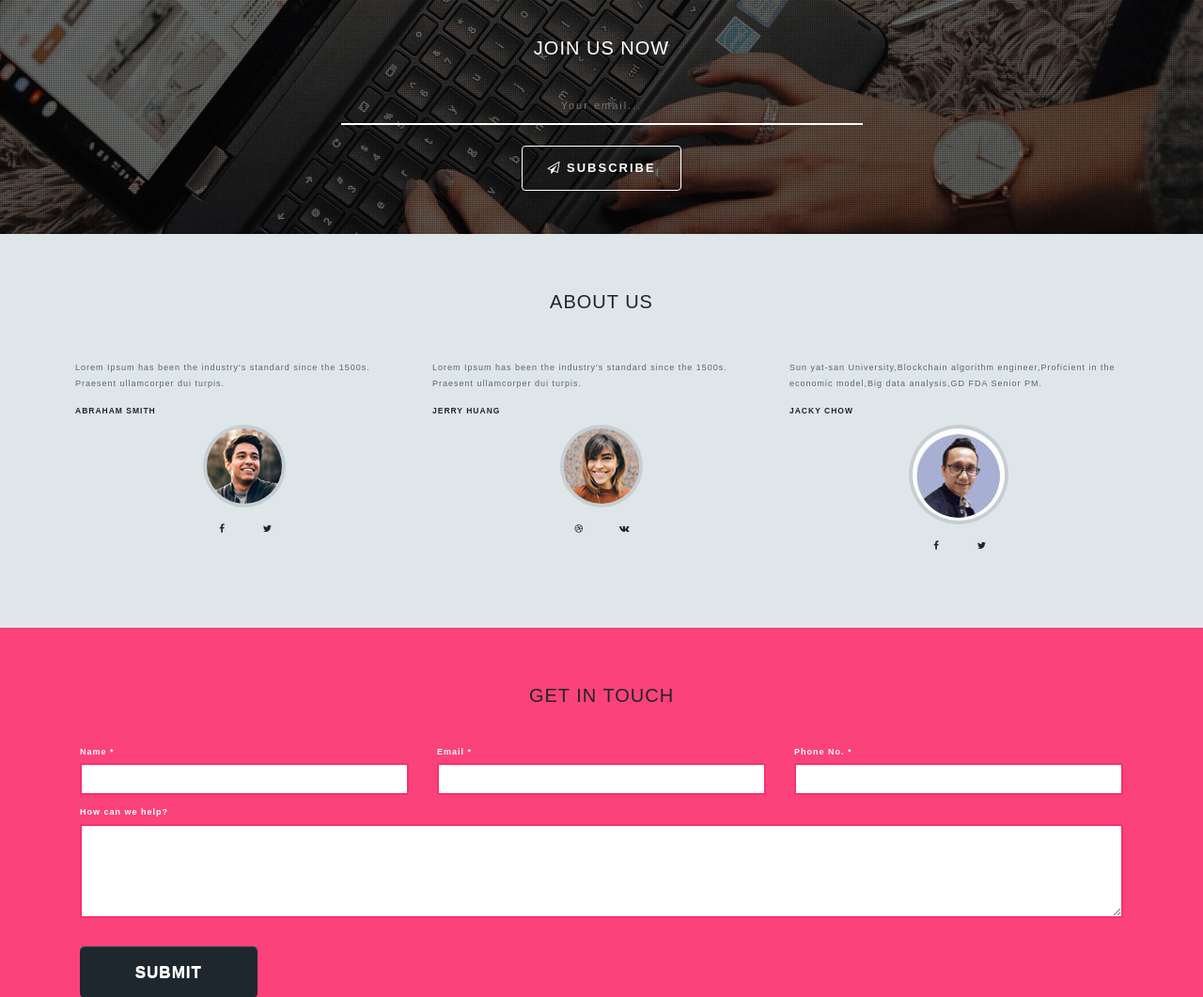
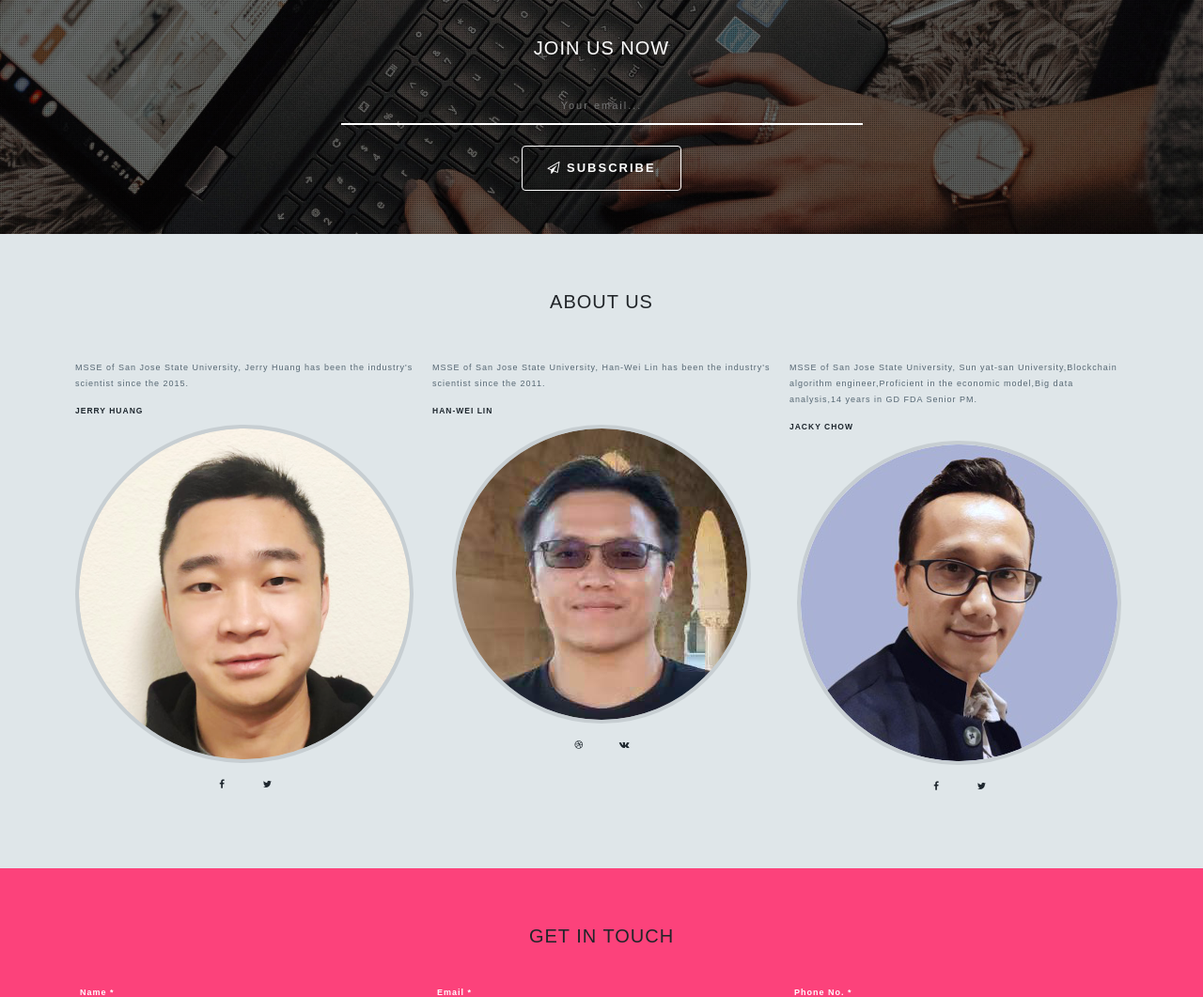
Before and after one commit to Wayne122/CMPE272_Project, a Django app: page / in a window 1280 px wide. Shown: the part 1453-2514 px from the top of the page at 94% size. Run offline with Django 3.2, Linux system fonts and the light colour scheme; some libraries are stand-ins or nearby versions.

Commit message:
change  some images of homepage

```diff
--- a/Jacky/project272/blog/templates/blog/homepage.html
+++ b/Jacky/project272/blog/templates/blog/homepage.html
@@ -151,11 +151,11 @@
                 <div class="col-lg-4 test-grid text-left px-lg-3">
                     <div class="test-info">
 
-                        <p>Lorem Ipsum has been the industry's standard since the 1500s. Praesent ullamcorper dui turpis.</p>
-                        <h3 class="mt-md-4 mt-3"> Abraham Smith</h3>
+                        <p>MSSE of San Jose State University, Jerry Huang has been the industry's scientist since the 2015. </p>
+                        <h3 class="mt-md-4 mt-3"> Jerry Huang</h3>
 
                         <div class="test-img text-center mb-3">
-                            <img src="static/images/team.jpg" class="img-fluid" alt="user-image">
+                            <img src="static/images/jerry.png" class="img-fluid" alt="user-image">
                         </div>
                         <div class="mobl-footer test-soc text-center">
                             <ul class="list-unstyled">
@@ -177,10 +177,10 @@
                 <div class="col-lg-4 test-grid text-left px-lg-3">
                     <div class="test-info">
 
-                        <p>Lorem Ipsum has been the industry's standard since the 1500s. Praesent ullamcorper dui turpis.</p>
-                        <h3 class="mt-md-4 mt-3"> Jerry Huang</h3>
+                        <p>MSSE of San Jose State University, Han-Wei Lin has been the industry's scientist since the 2011.</p>
+                        <h3 class="mt-md-4 mt-3"> Han-Wei Lin</h3>
                         <div class="test-img text-center mb-3">
-                            <img src="static/images/team1.jpg" class="img-fluid" alt="user-image">
+                            <img src="static/images/wei.png" class="img-fluid" alt="user-image">
                         </div>
                         <div class="mobl-footer test-soc text-center">
                             <ul class="list-unstyled">
@@ -202,11 +202,11 @@
                 <div class="col-lg-4 test-grid text-left px-lg-3">
                     <div class="test-info">
 
-                        <p>Sun yat-san University,Blockchain algorithm engineer,Proficient in the economic model,Big data analysis,GD FDA Senior PM.</p>
+                        <p>MSSE of San Jose State University, Sun yat-san University,Blockchain algorithm engineer,Proficient in the economic model,Big data analysis,14 years in GD FDA Senior PM.</p>
                         <h3 class="mt-md-4 mt-3">Jacky Chow</h3>
 
                         <div class="test-img text-center mb-3">
-                            <img src="static/images/team3.jpg" class="img-fluid" alt="user-image">
+                            <img src="static/images/jacky.png" class="img-fluid" alt="user-image">
                         </div>
                         <div class="mobl-footer test-soc text-center">
                             <ul class="list-unstyled">
```
Also changed, not shown: Jacky/project272/blog/static/images/jacky.png (added), Jacky/project272/blog/static/images/jerry.png (added), Jacky/project272/blog/static/images/team.jpg (deleted), Jacky/project272/blog/static/images/team1.jpg (deleted), Jacky/project272/blog/static/images/team3.jpg (deleted), Jacky/project272/blog/static/images/wei.png (added).
